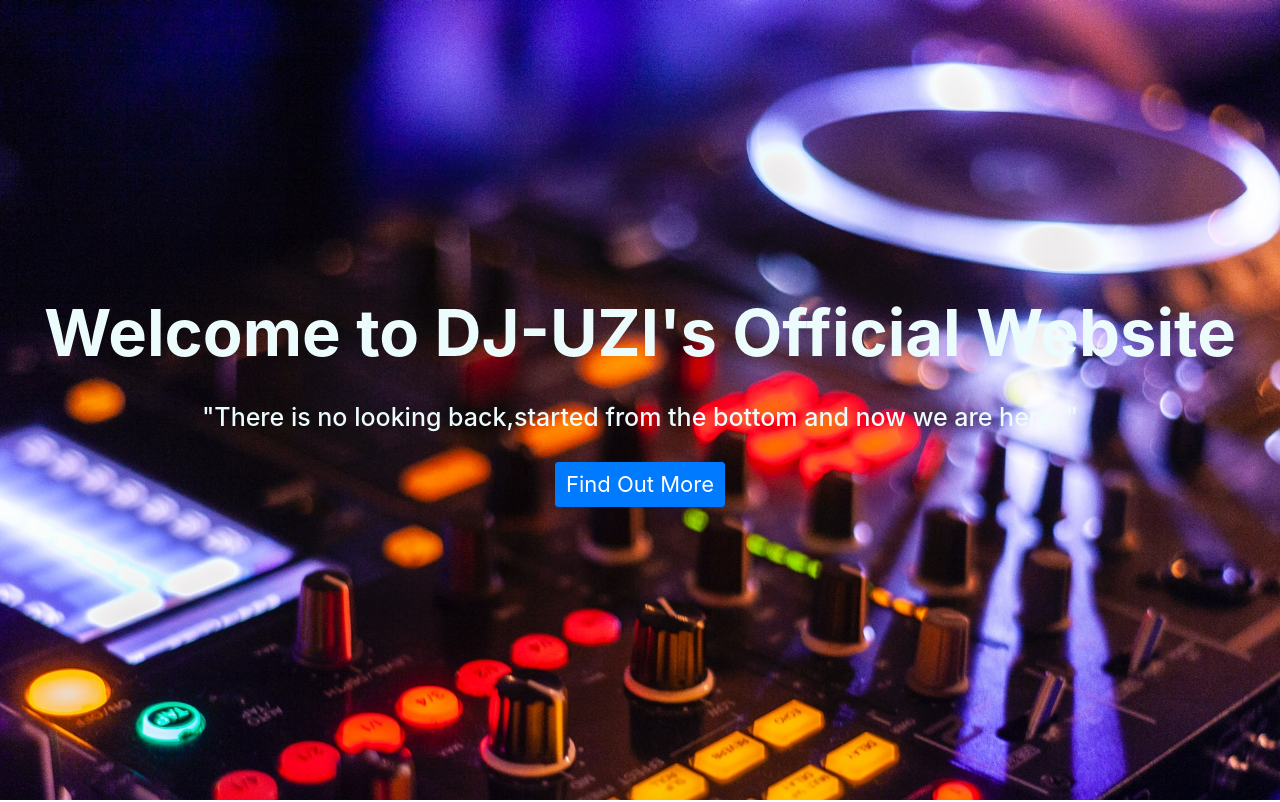
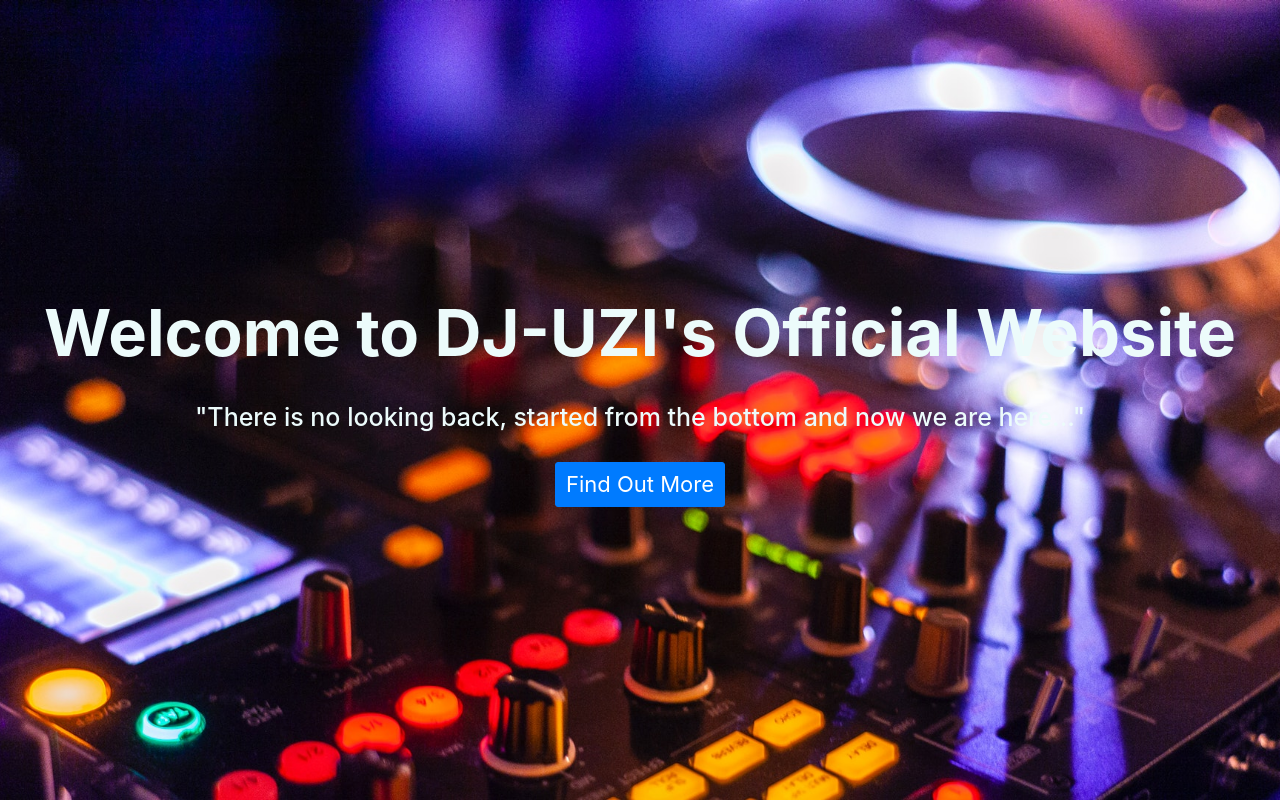
Before and after one commit to irfanseikh2011/DJUzi, a plain HTML site: page index.html in a window 1280 px wide. Shown: the top 802 px of the page. Drawn offline with nearby package versions, Linux system fonts and the light colour scheme.

Commit message:
Update index.html

```diff
--- a/index.html
+++ b/index.html
@@ -22,7 +22,7 @@
         <div class="vert-text">
             <h1 style="color: #ECFBFB;font-size: 65px;margin:0px 4px;">Welcome to DJ-UZI's Official Website</h1><br><br>
             <h3  style="color: #ECFBFB;font-size: 25px;margin:0px 4px;">
-                "There is no looking back,started from the bottom and now we are here.."
+                "There is no looking back, started from the bottom and now we are here..."
                </h3><br><br>
             <a href="#portfolio" class="btn btn-primary btn-lg" style="font-size: 22px;">Find Out More</a>
         </div>
```
